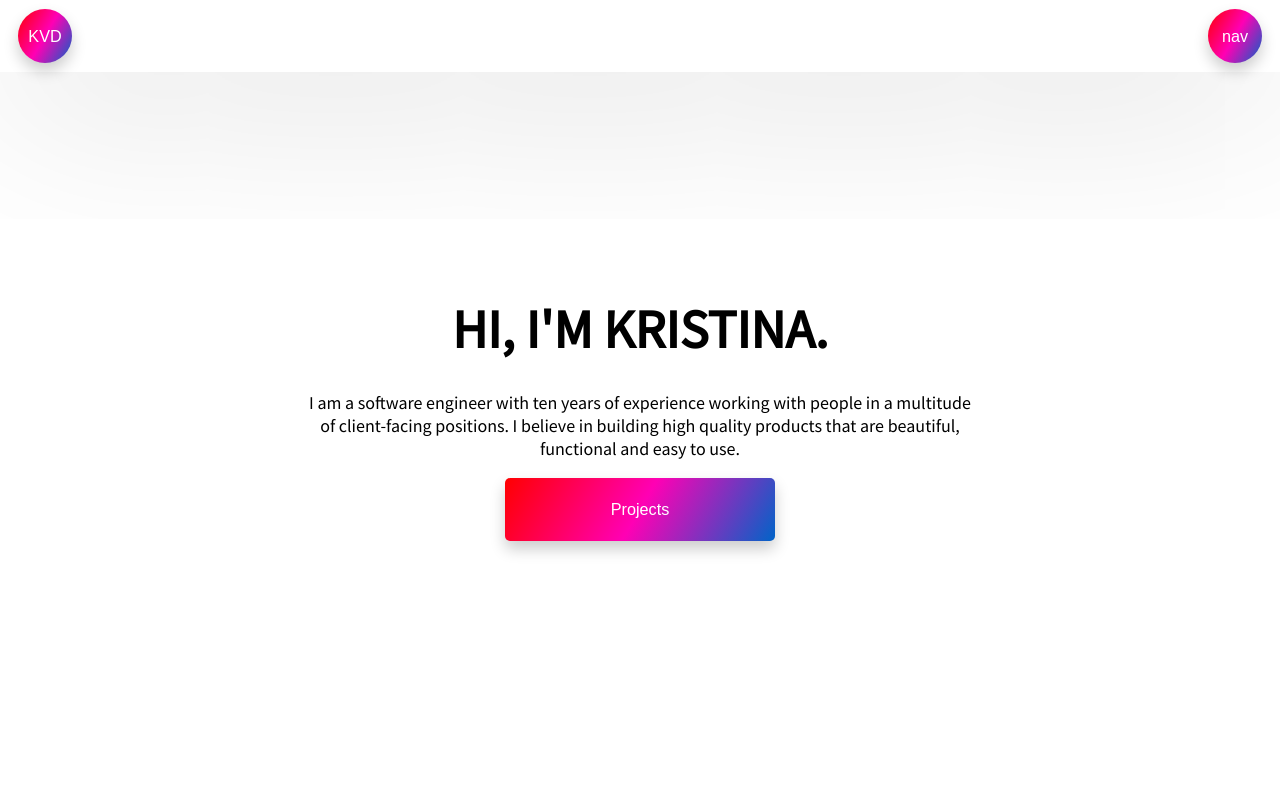
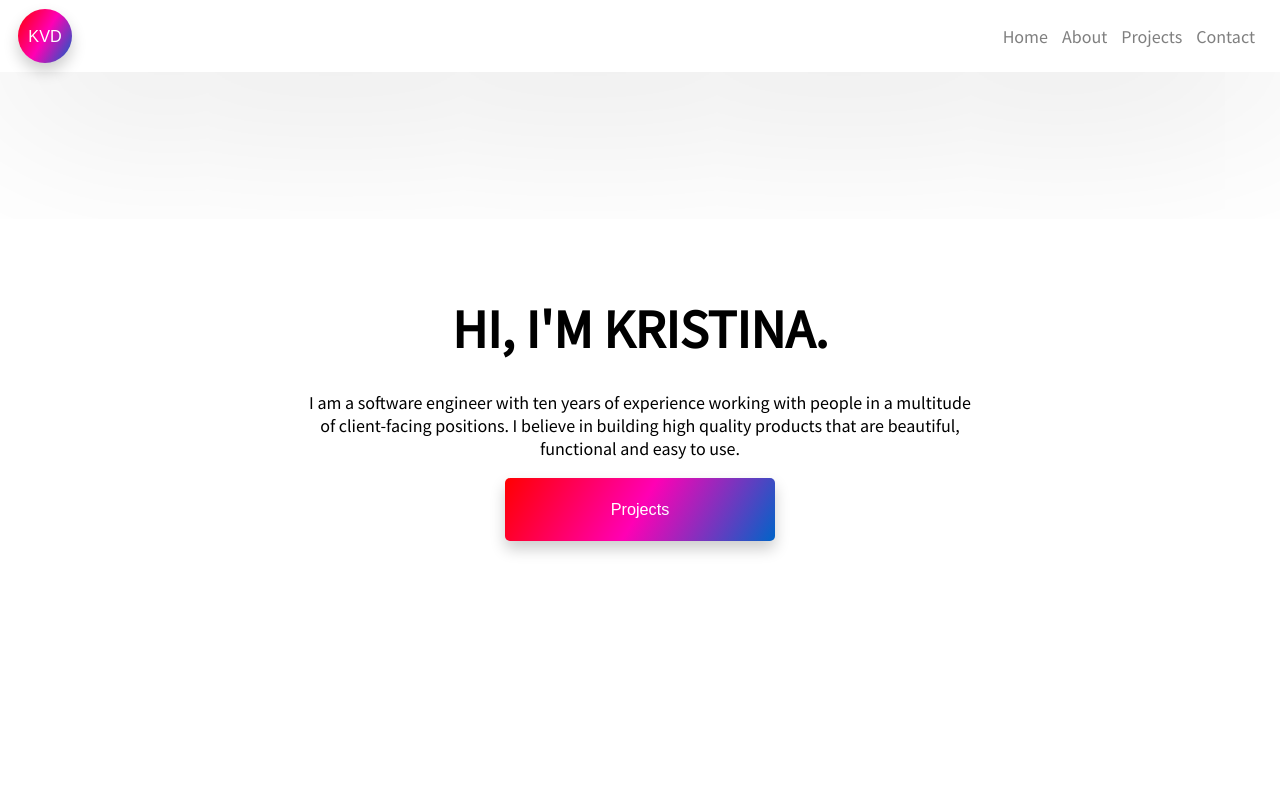
Before and after one commit to kavdesilva/portfolio_v.2, a Next.js app in the folder client/: page / in a window 1280 px wide. Shown: the top 800 px of the page. Built offline with nearby package versions, Linux system fonts and the light colour scheme.

Commit message:
reconfigured nav to desktop version.

```diff
--- a/client/package.json
+++ b/client/package.json
@@ -12,5 +12,8 @@
     "next": "13.4.1",
     "react": "18.2.0",
     "react-dom": "18.2.0"
+  },
+  "devDependencies": {
+    "netlify-cli": "^15.0.2"
   }
 }
--- a/client/src/styles/app.css
+++ b/client/src/styles/app.css
@@ -121,7 +121,15 @@ a {
 
 /* <------- header/nav -------> */
 
-.header {
+/* .header {
+    position: fixed;
+    width: 100%;
+    height: 4rem;
+    background-color: white;
+    box-shadow: 0px 10px 200px rgba(0, 0, 0, 0.2);
+} */
+
+.main-nav {
     position: fixed;
     width: 100%;
     height: 4rem;
@@ -138,16 +146,20 @@ a {
     margin: .5rem 1rem;
 }
 
-.btn-nav {
+/* .btn-nav {
     position: fixed;
     right: 0;
     height: 3rem;
     width: 3rem;
     border-radius: 50%;
     margin: .5rem 1rem;
+} */
+
+.btn-nav {
+    display: none;
 }
 
-.sidebar {
+/* .sidebar {
     position: fixed;
     top: 4rem;
     right: -15vw;
@@ -159,12 +171,15 @@ a {
 
 .sidebar.open {
     right: 0;
-}
+} */
 
 .main-nav ul {
     list-style-type: none;
     padding-right: 1rem;
     text-align: right;
+    display: flex;
+    justify-content: flex-end;
+    list-style-type: none;
 }
 
 .main-nav li {
@@ -173,7 +188,7 @@ a {
 
 .main-nav a {
     color: rgb(0, 0, 0, 0.5);
-    font-size: 1.5rem;
+    /* font-size: 1.5rem; */
     background:
         linear-gradient(
             to right,
@@ -231,9 +246,10 @@ a {
 .btn-skill:hover {
     background: rgba(153, 153, 153, 0.2);
     box-shadow: 0px 8px 12px rgba(0, 0, 0, 0.18);
-    position: relative;
+    /* position: relative;
     top: -3px;
-    right: -2px;
+    right: -2px; */
+    cursor: auto;
 }
 
 .btn-skill p {
```
Also changed, not shown: 2 other files (tests, documents, lock files or other folders).
